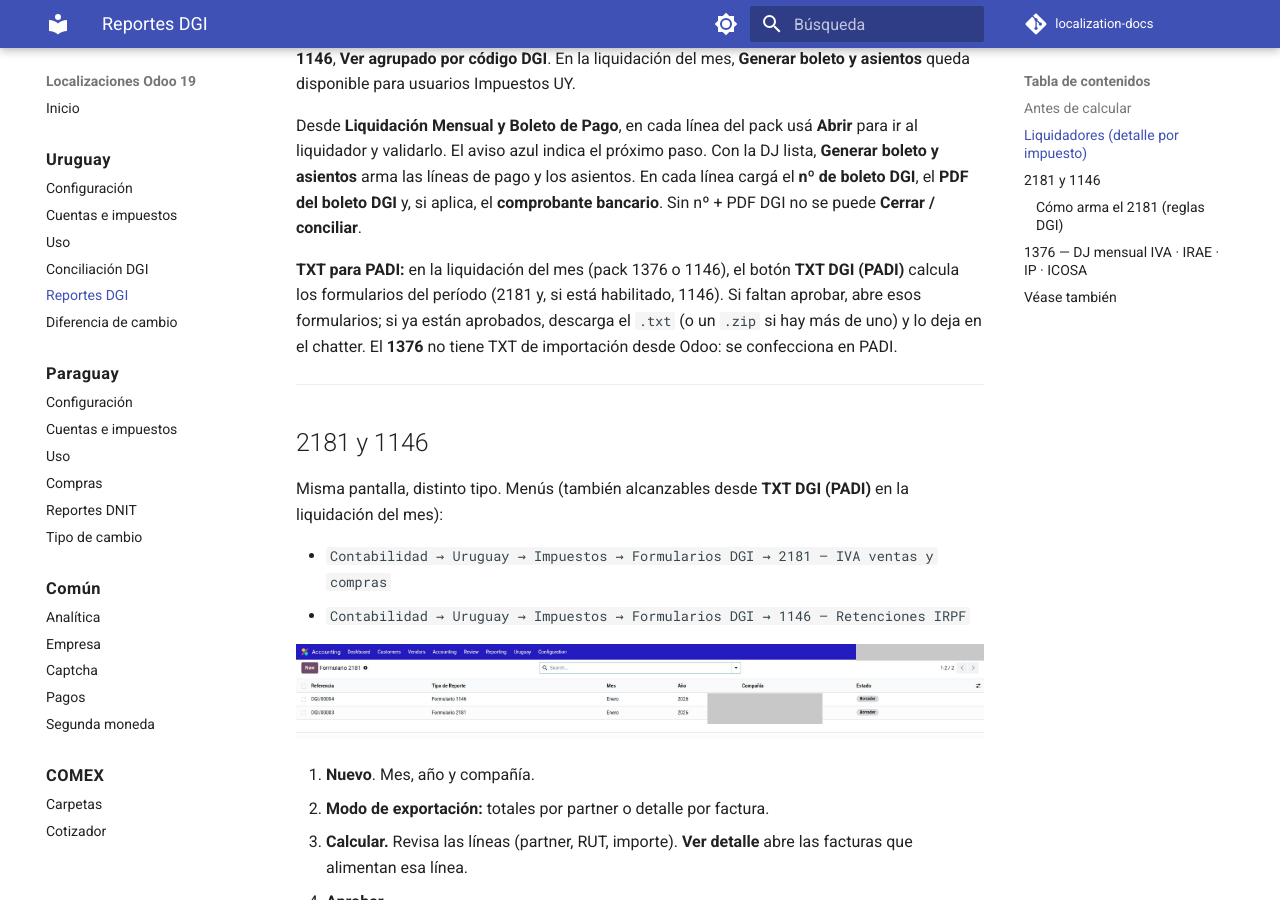
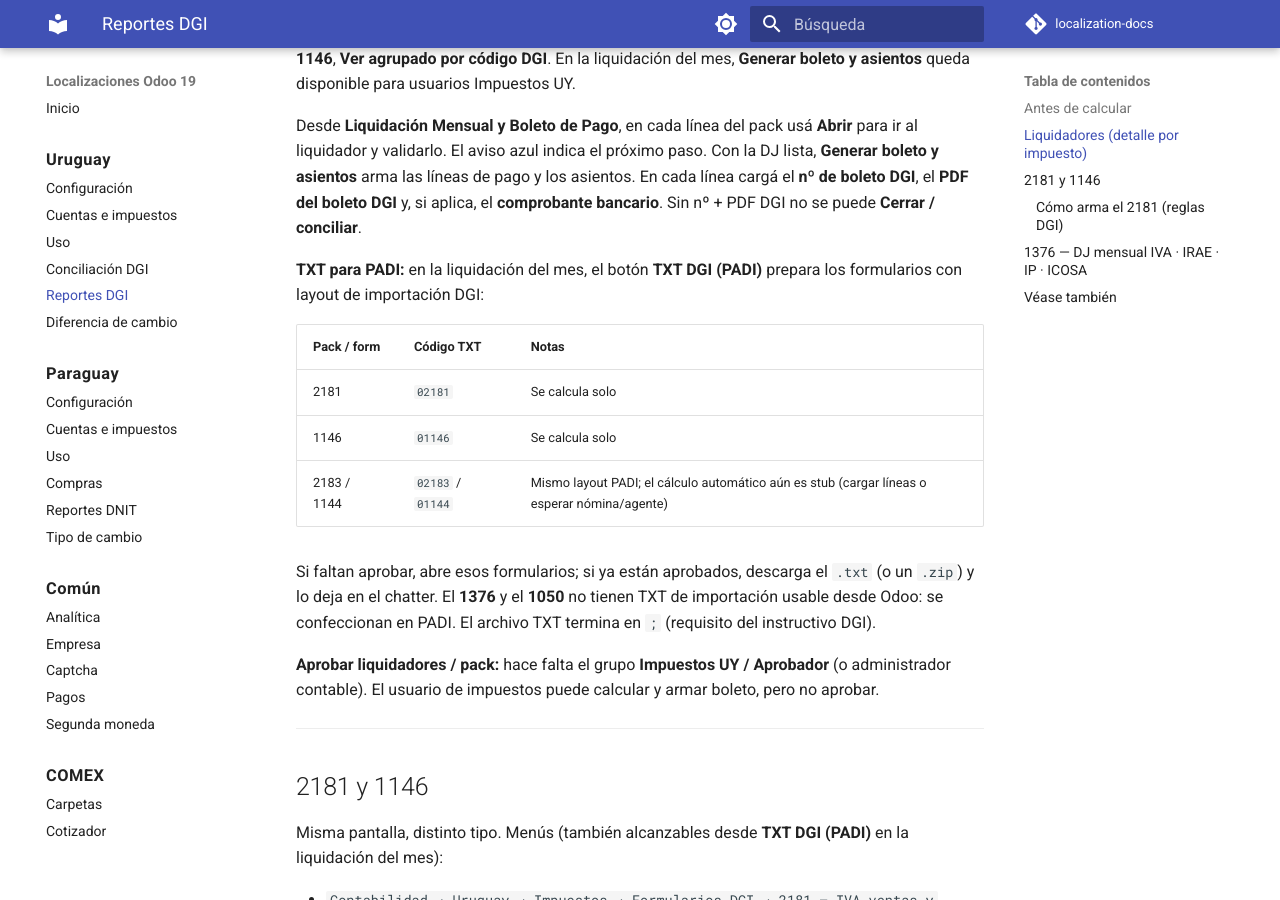
Before and after one commit to Pabloolano/localization-docs, an MkDocs documentation site: the page built from docs/uruguay/reportes.md, in a window 1280 px wide and 900 px high, scrolled down 1866 px. Built offline with MkDocs 1.6.1 and Material for MkDocs 9.7.7, drawn with Linux system fonts in a browser that asks for light colours; comment, search, counter and statistics services are not loaded.

Commit message:
docs(uy): TXT PADI 1144/2183 y aprobación solo Aprobador
Alinea el manual de reportes DGI con layouts de importación y el
grupo Impuestos UY / Aprobador.

Co-authored-by: Cursor <cursoragent@cursor.com>

```diff
--- a/docs/uruguay/reportes.md
+++ b/docs/uruguay/reportes.md
@@ -50,7 +50,17 @@ En el liquidador **IVA**, los botones **Créditos** / **Egresos** abren la lista
 
 Desde **Liquidación Mensual y Boleto de Pago**, en cada línea del pack usá **Abrir** para ir al liquidador y validarlo. El aviso azul indica el próximo paso. Con la DJ lista, **Generar boleto y asientos** arma las líneas de pago y los asientos. En cada línea cargá el **nº de boleto DGI**, el **PDF del boleto DGI** y, si aplica, el **comprobante bancario**. Sin nº + PDF DGI no se puede **Cerrar / conciliar**.
 
-**TXT para PADI:** en la liquidación del mes (pack 1376 o 1146), el botón **TXT DGI (PADI)** calcula los formularios del período (2181 y, si está habilitado, 1146). Si faltan aprobar, abre esos formularios; si ya están aprobados, descarga el `.txt` (o un `.zip` si hay más de uno) y lo deja en el chatter. El **1376** no tiene TXT de importación desde Odoo: se confecciona en PADI.
+**TXT para PADI:** en la liquidación del mes, el botón **TXT DGI (PADI)** prepara los formularios con layout de importación DGI:
+
+| Pack / form | Código TXT | Notas |
+|-------------|------------|--------|
+| 2181 | `02181` | Se calcula solo |
+| 1146 | `01146` | Se calcula solo |
+| 2183 / 1144 | `02183` / `01144` | Mismo layout PADI; el cálculo automático aún es stub (cargar líneas o esperar nómina/agente) |
+
+Si faltan aprobar, abre esos formularios; si ya están aprobados, descarga el `.txt` (o un `.zip`) y lo deja en el chatter. El **1376** y el **1050** no tienen TXT de importación usable desde Odoo: se confeccionan en PADI. El archivo TXT termina en `;` (requisito del instructivo DGI).
+
+**Aprobar liquidadores / pack:** hace falta el grupo **Impuestos UY / Aprobador** (o administrador contable). El usuario de impuestos puede calcular y armar boleto, pero no aprobar.
 
 ---
 
```
